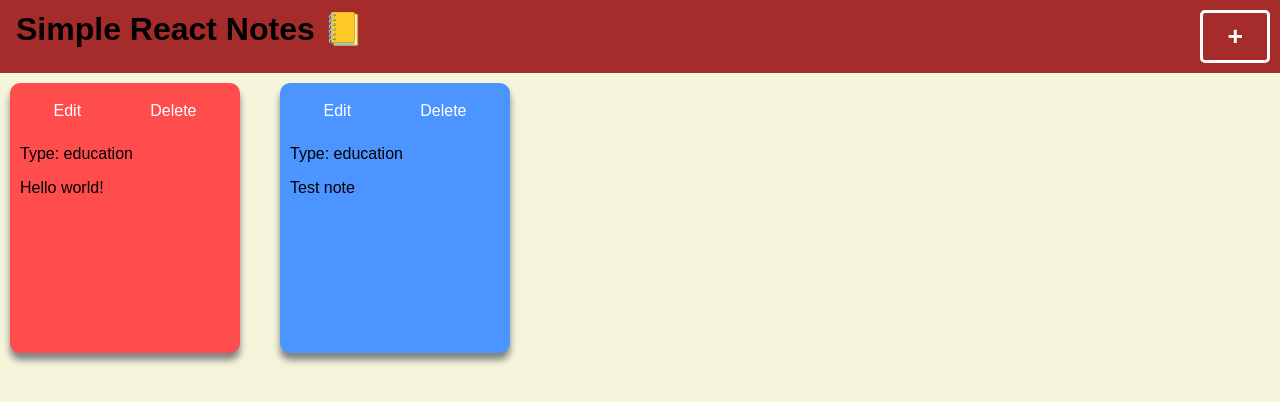
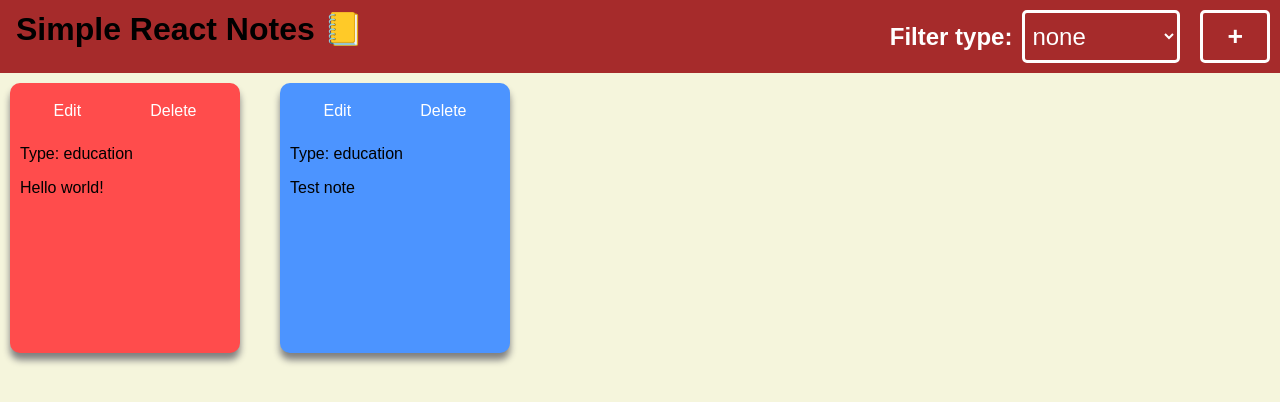
Before and after one commit to PanicAtTheKernal/RichWeb, a React (Create React App) app in the folder Lab-4/problem-1/: page / in a window 1280 px wide. Shown: the top 402 px of the page. Built offline with nearby package versions, Linux system fonts and the light colour scheme.

Commit message:
Add note filtering

```diff
--- a/Lab-4/problem-1/src/App.tsx
+++ b/Lab-4/problem-1/src/App.tsx
@@ -7,12 +7,13 @@ import NewNoteForm, { OpenFormRequest } from './components/NewNoteForm/NewNoteFo
 function App() {
   const itemObservable = useRef(new Subject<NoteValues>());
   const openFormSubject = useRef(new Subject<OpenFormRequest>());
+  const filterSubject = useRef(new Subject<string>());
 
   return (
     <div className="App" id="main">
       <NewNoteForm itemObservable={itemObservable.current} openFormSubject={openFormSubject.current}></NewNoteForm>
-      <Header openFormSubject={openFormSubject.current}></Header>
-      <NoteArea newItemObservable={itemObservable.current} openFormSubject={openFormSubject.current}></NoteArea>
+      <Header openFormSubject={openFormSubject.current} filterSubject={filterSubject.current}></Header>
+      <NoteArea newItemObservable={itemObservable.current} openFormSubject={openFormSubject.current} filterSubject={filterSubject.current}></NoteArea>
     </div>
   );
 }
--- a/Lab-4/problem-1/src/components/Header/Header.css
+++ b/Lab-4/problem-1/src/components/Header/Header.css
@@ -28,3 +28,22 @@
 .AddButton:hover > h1 {
     color: white;
 }
+
+.center {
+    margin: auto auto;
+}
+
+#typeFilter {
+    background-color: inherit;
+    border-radius: 5px;
+    border: 3px solid white;
+    color: white;
+    font-size: 1.5rem;
+    margin: 0 10px;
+    padding: 0 3px;
+}
+
+#typeFilter > option {
+    color: white;
+    font-size: 20px;
+}
--- a/Lab-4/problem-1/src/components/Header/Header.tsx
+++ b/Lab-4/problem-1/src/components/Header/Header.tsx
@@ -2,15 +2,24 @@ import React, {useState, useRef, useEffect } from 'react';
 import "./Header.css";
 import { Subject } from 'rxjs';
 import { OpenFormRequest } from '../NewNoteForm/NewNoteForm';
+import { types } from '../../colours';
 
 export type HeaderProps = {
     openFormSubject: Subject<OpenFormRequest>
+    filterSubject: Subject<string>
 }
 
 function Header(props: HeaderProps) {
     return (
         <div className="Header" id="header">
             <h1 id="heading">Simple React Notes 📒</h1>
+            <label htmlFor="typeFilter" className='center'><h2>Filter type:</h2></label>
+            <select name="typeFilter"  id="typeFilter" onChange={(value) => { props.filterSubject.next(value.target.value)}}>
+                <option value="none">none</option>
+                {types.map((type) => {
+                    return <option value={type}>{type}</option>
+                })}
+            </select>
             <button id="addButton" className='AddButton active' onClick={() => {props.openFormSubject.next({open: true, request: null})}}>
                 <h1>+</h1>
             </button>
--- a/Lab-4/problem-1/src/components/NoteArea.tsx
+++ b/Lab-4/problem-1/src/components/NoteArea.tsx
@@ -23,6 +23,7 @@ export type NoteRequest = {
 type NoteAreaProps = {
     newItemObservable: Subject<NoteValues>
     openFormSubject: Subject<OpenFormRequest>
+    filterSubject: Subject<string>
 }
 
 function NoteArea(props: NoteAreaProps) {
@@ -31,14 +32,20 @@ function NoteArea(props: NoteAreaProps) {
         {key: crypto.randomUUID(), text: "Hello world!", colour: "red", type: "education"},
         {key: crypto.randomUUID(), text: "Test note", colour: "blue", type: "education"}
     ])
+    const [displayNote, setDisplayNote] = useState(notes);
 
     // Function to handle delete note requests
     const deleteSubscriber = useRef(noteSubject.current.pipe(
         filter((request: NoteRequest) => request.type === NoteRequestType.Delete)
         ).subscribe((request: NoteRequest) => {
-            setNotes((currentNotes) => {
-                // Remove the note that mentioned in the id
-                return currentNotes.filter(note => note.key !== request.key)
+            const deteledNotes = notes.filter(note => note.key !== request.key)
+
+            setNotes(() => {
+                // Remove the note that was mentioned in the id
+                return deteledNotes
+            })
+            setDisplayNote(() => {
+                return deteledNotes
             })
     }))
 
@@ -55,25 +62,45 @@ function NoteArea(props: NoteAreaProps) {
         next (newNote: NoteValues) {
             if (notes.find((note) => note.key === newNote.key)) {
                 // Loop through the notes and replace the old note with the new note
-                setNotes(notes.map((note) => {
+                const newNotes = notes.map((note) => {
                     if (note.key === newNote.key) {
                         return newNote;
                     }
                     return note;
-                }));
+                })
+
+                setNotes(newNotes);
+                setDisplayNote(newNotes);
                 return;
             }
 
-            setNotes([
-                    ...notes,
-                    newNote
-            ])
+            const expandedNotes = [
+                ...notes,
+                newNote
+            ]
+            setNotes(expandedNotes)
+            setDisplayNote(expandedNotes)
+        }
+    }))
+
+    const filterSubscriber = useRef(props.filterSubject.subscribe({
+        next (value) {
+            setDisplayNote(() => {
+                //Don't filter notes
+                if (value == "none") return notes;
+
+                return notes.filter((note) => {
+                    if (note.type == value) {
+                        return note;
+                    }
+                })
+            })
         }
     }))
 
     return (
         <div className="NoteArea" id="noteArea">
-            {notes.map((note) => {
+            {displayNote.map((note) => {
                 return <Note id={note.key} text={note.text} colour={note.colour} noteAreaSubject={noteSubject.current} key={note.key} type={note.type}></Note>
             })}
         </div>
```
